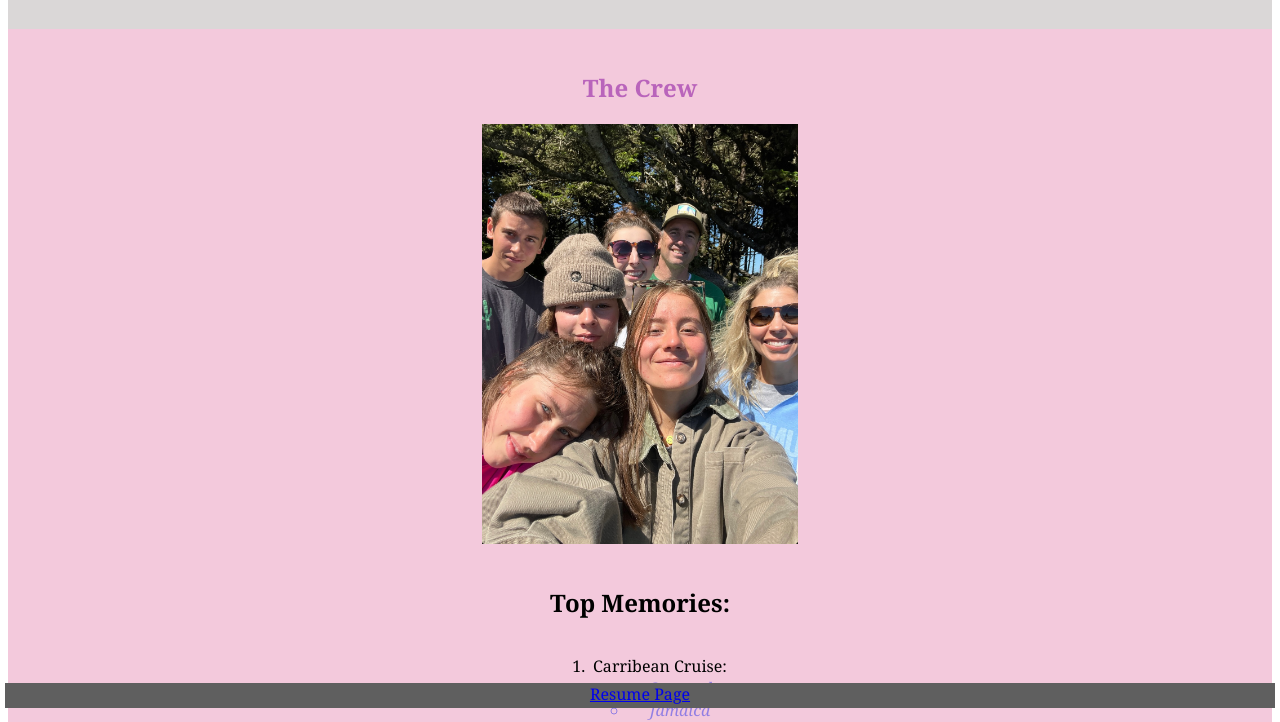
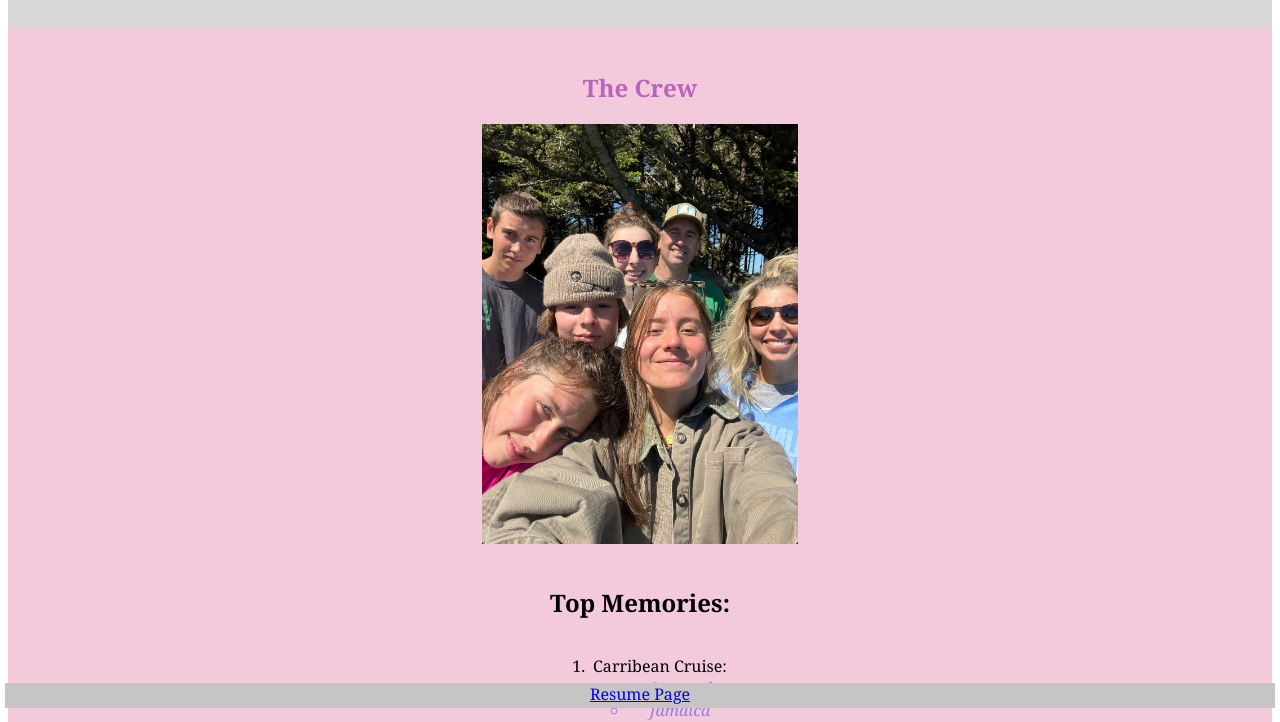
Before and after one commit to emilyboynton2001/IS201, a plain HTML site: page scratch.html in a window 1280 px wide. Shown: the part 92-814 px from the top of the page. Drawn offline with Linux system fonts and the light colour scheme.

Commit message:
Add files via upload

```diff
--- a/css/myStyles.css
+++ b/css/myStyles.css
@@ -23,7 +23,7 @@
 }
 
 .footer{
-    background-color:rgb(95, 95, 95);
+    background-color:rgb(199, 196, 196);
     color:rgb(8, 9, 9);
     height: 25px;
     position:fixed;
--- a/scratch.html
+++ b/scratch.html
@@ -72,7 +72,7 @@
 
 
     </div>
-    <div class=" common footer"><a href="../index.html">Resume Page</a>
+    <div class=" common footer"><a href="./index.html">Resume Page</a>
     </div>
 
 </body>
```
